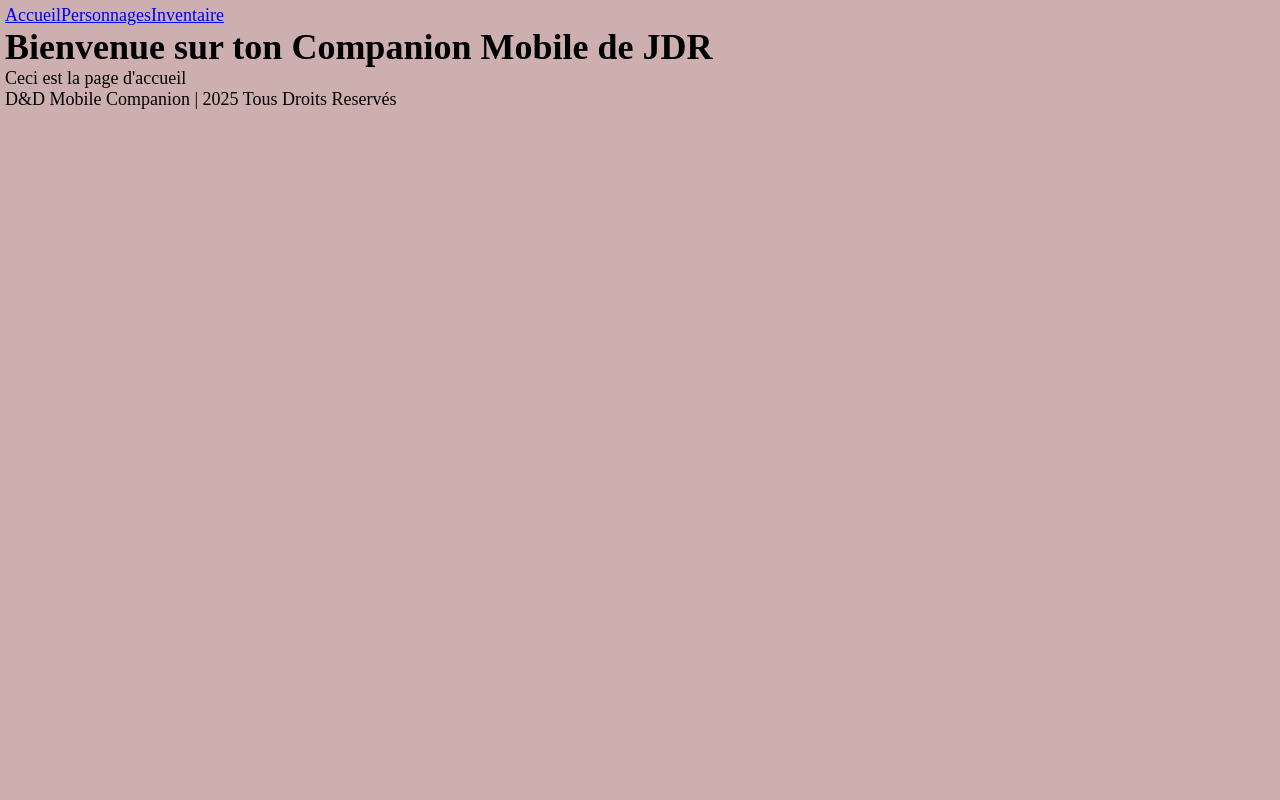
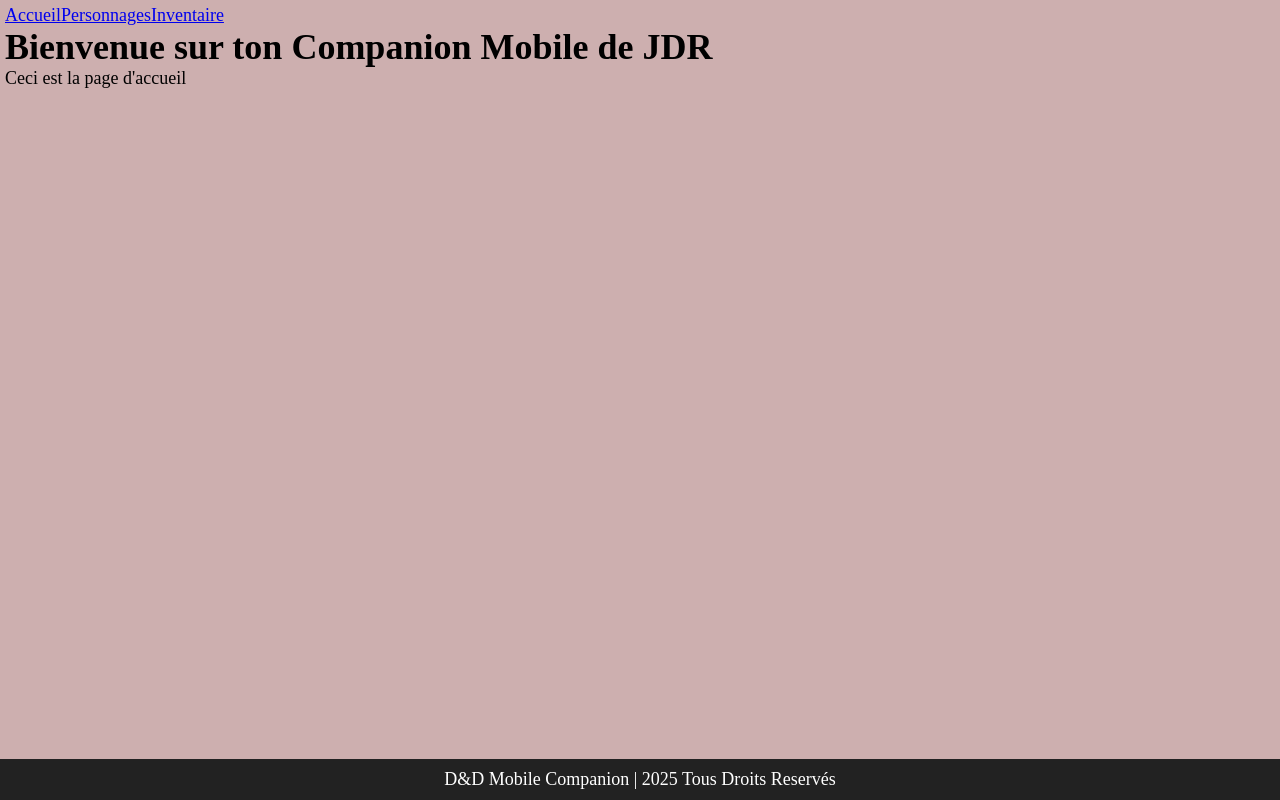
Before and after one commit to AM-git-dev/DnD-Squire, a Nuxt app: page / in a window 1280 px wide. Built offline with nearby package versions, Linux system fonts and the light colour scheme.

Commit message:
ajout d'un style simple au footer

```diff
--- a/components/FooterComp.vue
+++ b/components/FooterComp.vue
@@ -11,5 +11,14 @@
 </script>
 
 <style>
-
+footer {
+  position: fixed;
+  bottom: 0;
+  left:0;
+  width: 100%;
+  background: #222;
+  color: white;
+  text-align: center;
+  padding: 10px;
+}
 </style>
```
